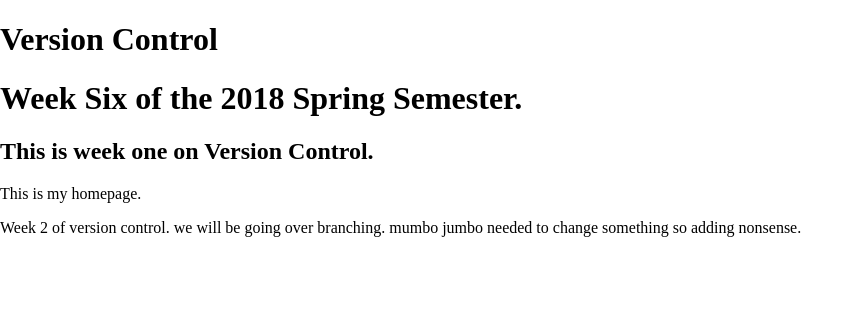
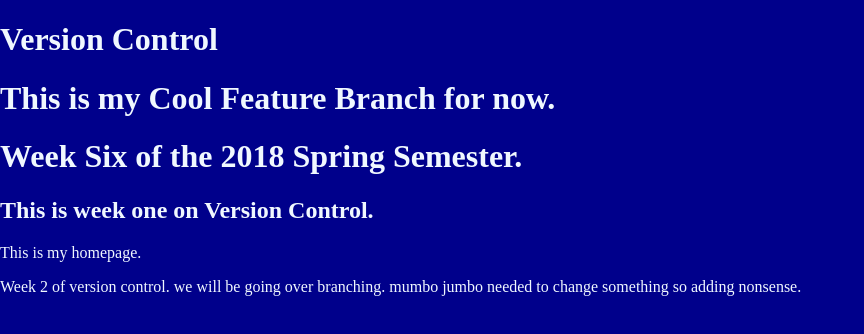
Before and after one commit to Harmony-AS/web-tools-lecture, a plain HTML site: page index.html in a window 1280 px wide. Shown: the whole page, without its empty margins (0-864 px from the left). Drawn offline with nearby package versions, Linux system fonts and the light colour scheme.

Commit message:
cool feature update; background adn text
added dark background and light text. added text.

```diff
--- a/_css/main.css
+++ b/_css/main.css
@@ -8,6 +8,8 @@ html {
   -webkit-text-size-adjust: 100%;
 }
 html, body  {
+    background-color: darkblue;
+    color: aliceblue;
 	margin: 0;
 }
 /* Correct `block` display not defined in IE 8/9.*/
--- a/index.html
+++ b/index.html
@@ -19,6 +19,9 @@
     <nav id="pageNav">
     </nav>
     <main>
+
+        <h1>This is my Cool Feature Branch for now.</h1>
+
         <h1>Week Six of the 2018 Spring Semester.</h1>
         <h2> This is week one on Version Control.</h2>
         <p>This is my homepage. </p>
```
